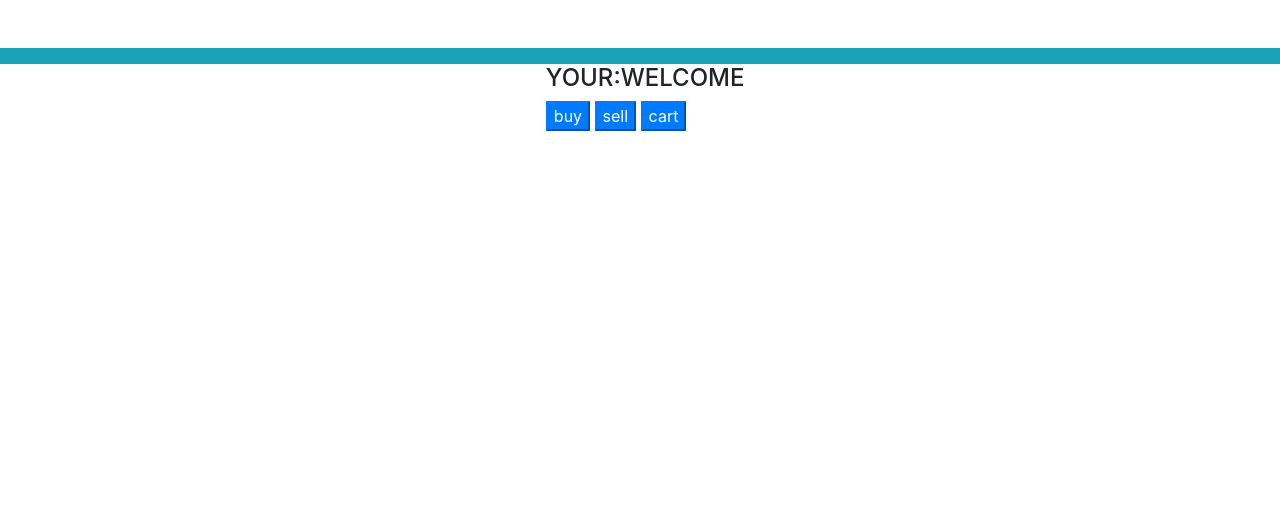
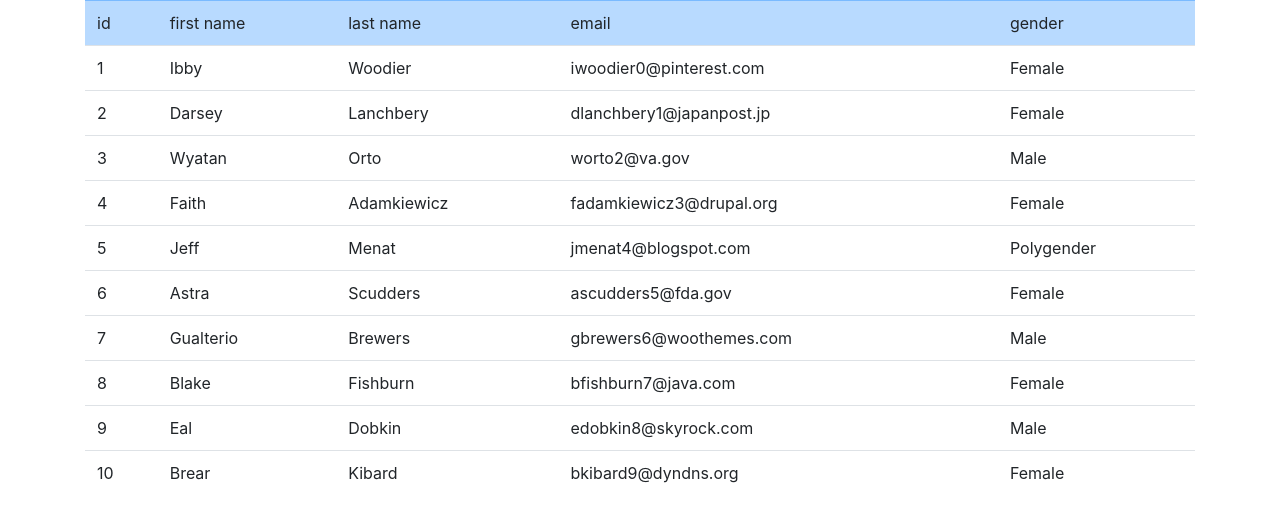
Before and after one commit to chiragrajbr/react, a React (Create React App) app in the folder chirag/: page / in a window 1280 px wide. Shown: the top 522 px of the page. Built offline with nearby package versions, Linux system fonts and the light colour scheme.

Commit message:
list rendering

```diff
--- a/chirag/src/App.js
+++ b/chirag/src/App.js
@@ -4,11 +4,12 @@
 //import ClsfunA from "./ClsfunA"
 //import Product from "./state/product"
 //import Flip from "./Flip"
-import Event1 from "./event/Event1"
+//import Event1 from "./event/Event1"
 //import Message from "./event/Message"
+import Employee from "./list rendering/Employee"
 function App(){
     return <div>
-       <Event1 />
+       <Employee />
         </div>
 }
 export default App
--- /dev/null
+++ b/chirag/src/list rendering/Employee.js
@@ -0,0 +1,43 @@
+import React from "react";
+import employees from "./data";
+class Employee extends React.Component{
+    render(){
+        return<div>
+            <div className="container">
+            <div className="row">
+                <div className="col md-5">
+            <table className="table table-hover" >
+                <thead className="table table-primary">
+                    <tr>
+                        <td>id</td>
+                        <td>first name</td>
+                        <td>last name</td>
+                        <td>email</td>
+                        <td>gender</td>
+                    </tr>
+                </thead>
+                <tbody>
+                    {
+                       employees.map((ok)=>{
+                        return <tr key={ok.id}>
+                            <td>{ok.id}</td>
+                            <td>{ok.first_name}</td>
+                            <td>{ok.last_name}</td>
+                            <td>{ok.email}</td>
+                            <td>{ok.gender}</td>
+                        </tr>
+                       })
+                    }
+                </tbody>
+
+            </table>
+            </div>
+
+        </div>
+        </div>
+        </div>
+
+
+    }
+}
+export default Employee
--- /dev/null
+++ b/chirag/src/list rendering/data.js
@@ -0,0 +1,12 @@
+let employees = [{ "id": 1, "first_name": "Ibby", "last_name": "Woodier", "email": "iwoodier0@pinterest.com", "gender": "Female", "ip_address": "81.18.250.116" },
+{ "id": 2, "first_name": "Darsey", "last_name": "Lanchbery", "email": "dlanchbery1@japanpost.jp", "gender": "Female", "ip_address": "129.172.54.116" },
+{ "id": 3, "first_name": "Wyatan", "last_name": "Orto", "email": "worto2@va.gov", "gender": "Male", "ip_address": "104.165.215.100" },
+{ "id": 4, "first_name": "Faith", "last_name": "Adamkiewicz", "email": "fadamkiewicz3@drupal.org", "gender": "Female", "ip_address": "54.179.185.94" },
+{ "id": 5, "first_name": "Jeff", "last_name": "Menat", "email": "jmenat4@blogspot.com", "gender": "Polygender", "ip_address": "86.31.124.241" },
+{ "id": 6, "first_name": "Astra", "last_name": "Scudders", "email": "ascudders5@fda.gov", "gender": "Female", "ip_address": "85.55.241.240" },
+{ "id": 7, "first_name": "Gualterio", "last_name": "Brewers", "email": "gbrewers6@woothemes.com", "gender": "Male", "ip_address": "94.9.75.236" },
+{ "id": 8, "first_name": "Blake", "last_name": "Fishburn", "email": "bfishburn7@java.com", "gender": "Female", "ip_address": "170.151.220.66" },
+{ "id": 9, "first_name": "Eal", "last_name": "Dobkin", "email": "edobkin8@skyrock.com", "gender": "Male", "ip_address": "72.106.108.180" },
+{ "id": 10, "first_name": "Brear", "last_name": "Kibard", "email": "bkibard9@dyndns.org", "gender": "Female", "ip_address": "118.212.91.251" }]
+
+export default employees
```
